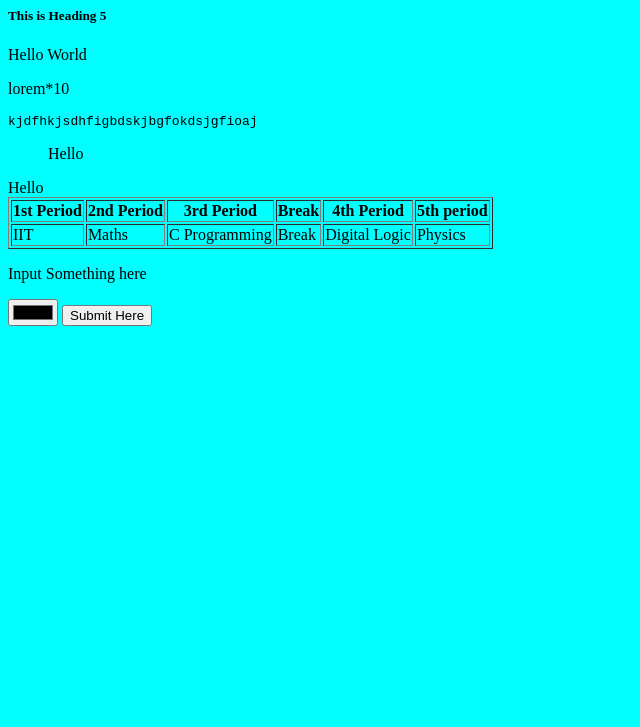
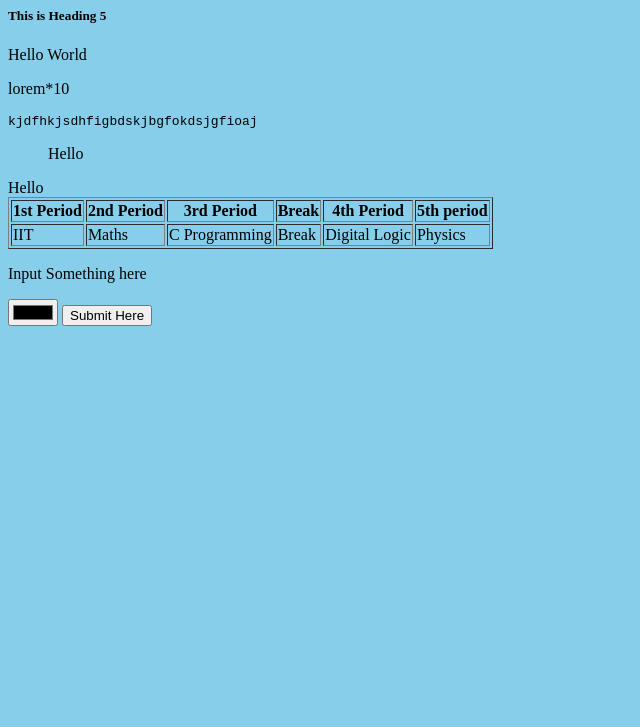
Before and after one commit to PawaNsap10/PawaNsap10.github.io, a plain HTML site: page index.html in a window 1280 px wide. Shown: the part 73-800 px from the top of the page, without its empty margins (0-640 px from the left). Drawn offline with Linux system fonts and the light colour scheme.

Commit message:
Update style1.css

```diff
--- a/style1.css
+++ b/style1.css
@@ -1,3 +1,3 @@
 body{
-  background-size: cover;
-  background-color: aqua; }
+	background-color: skyblue;
+}
```
